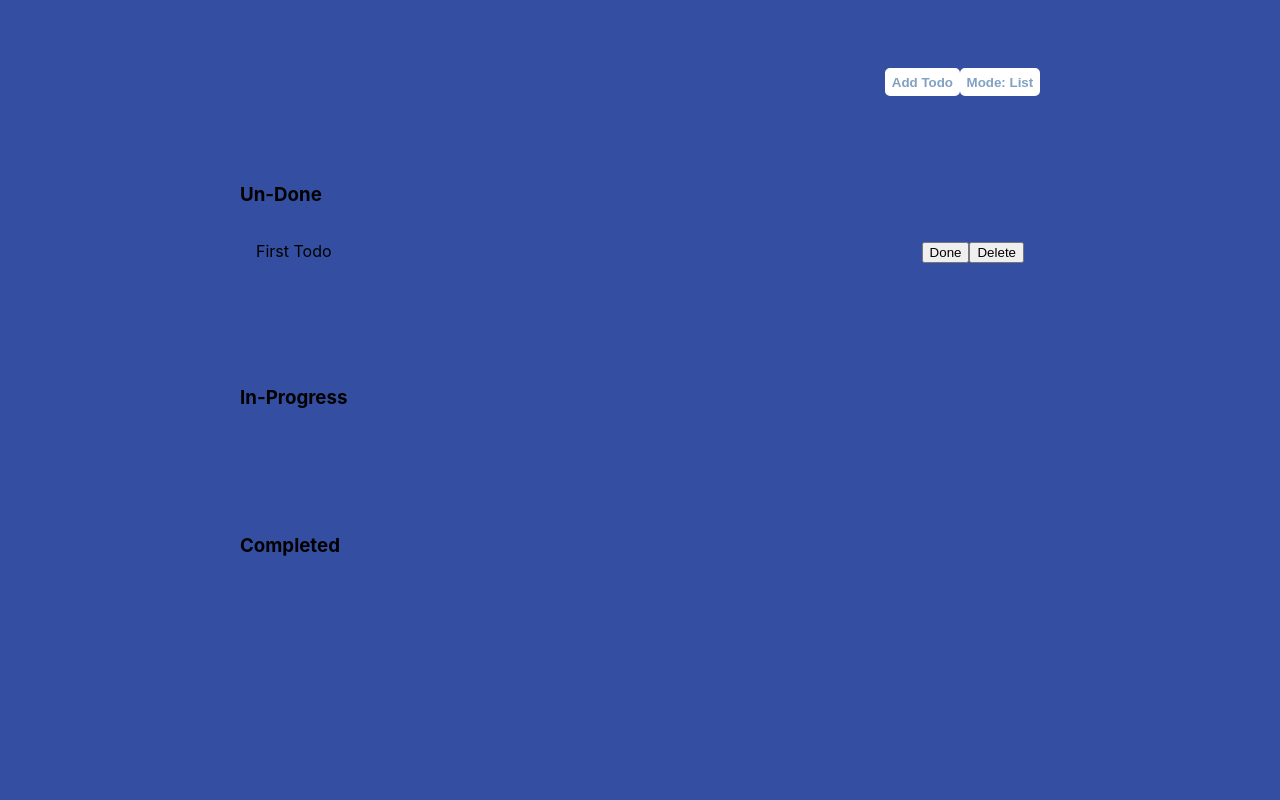
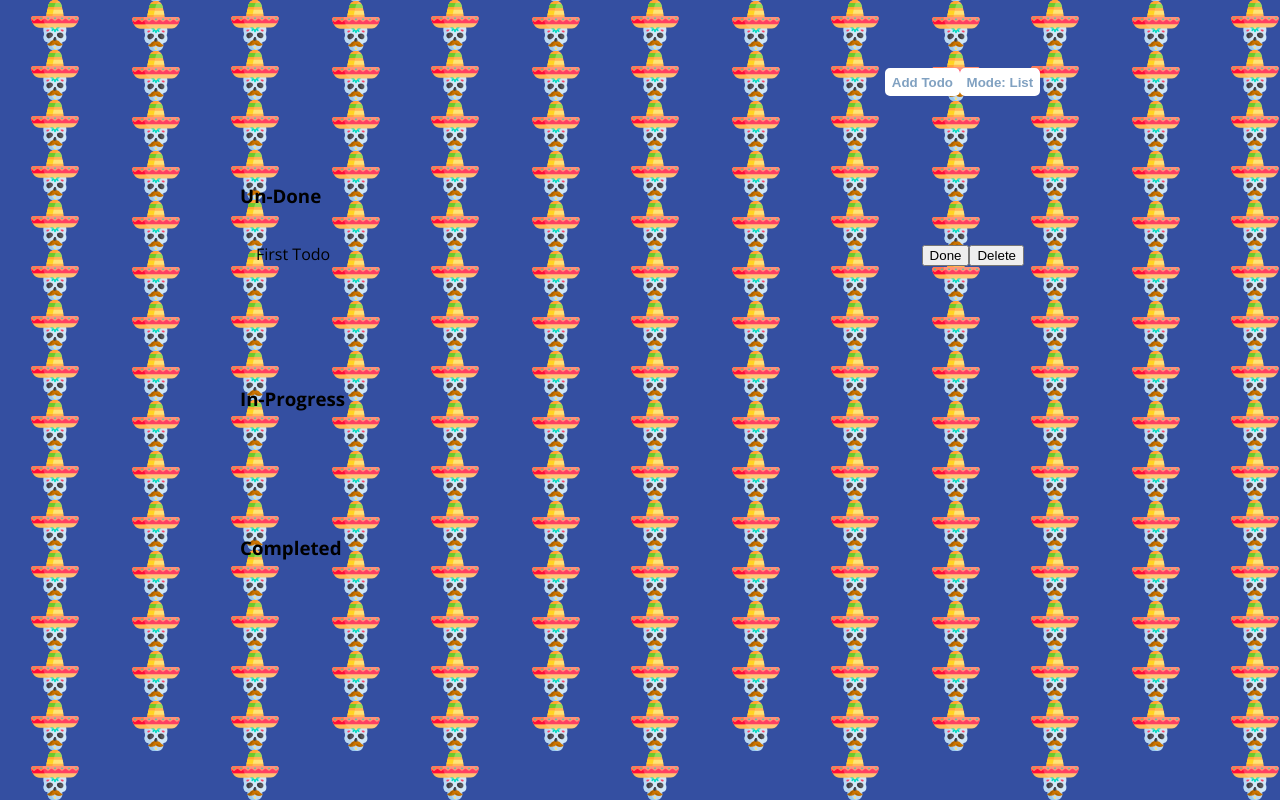
Before and after one commit to ulises-castro/todo-finito, a React (Create React App) app: page / in a window 1280 px wide. Built offline with nearby package versions, Linux system fonts and the light colour scheme.

Commit message:
Added mexican skull image and several background pics

```diff
--- a/src/App.css
+++ b/src/App.css
@@ -3,6 +3,8 @@
 // NOTE: soft: #98b5ff
 // NOTE: Primary dark #031956
 // NOTE: Secondary soft-dark #344fa1
+body {
+}
 html,
 body {
   font-family: "Open Sans", sans-serif;
--- a/src/containers/TodoBoard/styled/index.ts
+++ b/src/containers/TodoBoard/styled/index.ts
@@ -1,7 +1,33 @@
-import styled from 'styled-components'
+import styled from "styled-components";
 import { InvertedBtn } from "components/Button";
 
 export const TodoBody = styled.div`
+  --bg_1: url("skull.svg") calc(100% - 55px) / 50px no-repeat;
+  --bg_2: url("skull.svg") top 10px right 10px / 50px no-repeat;
+  --bg_3: url("skull.svg") bottom 10px right 10px / 50px no-repeat;
+  --bg_4: url("skull.svg") bottom 10px left 10px / 50px no-repeat;
+
+  background: ${() => {
+    let back = "";
+    const randomX = [20, 30, 50];
+    for (let i = 1; i < 25; i++) {
+      for (let j = 1; j < 25; j++) {
+        const ifEvenPlus = !(i % 2) ? 200 : 1;
+
+        back += `url("skull.svg") calc(100% - ${10 * i * 10 - ifEvenPlus}px) calc(100% - ${
+          ( 50 * j ) - ifEvenPlus
+        }px) / 50px no-repeat,`;
+        // back += `url("skull.svg") calc(100% - ${15 * i * 10}px) calc(100% - ${
+        //   10 * i * 25
+        // }px) / 50px no-repeat,`;
+        // back += `url("skull.svg") calc(100% - ${1 * i * 10}px) calc(100% - ${
+        //   10 * i * 25
+        // }px) / 50px no-repeat,`;
+      }
+    }
+
+    return back.slice(0, -1);
+  }};
   display: grid;
   background-color: #344fa1;
   justify-content: center;
```
Also changed, not shown: public/skull.png (added), public/skull.svg (added).
